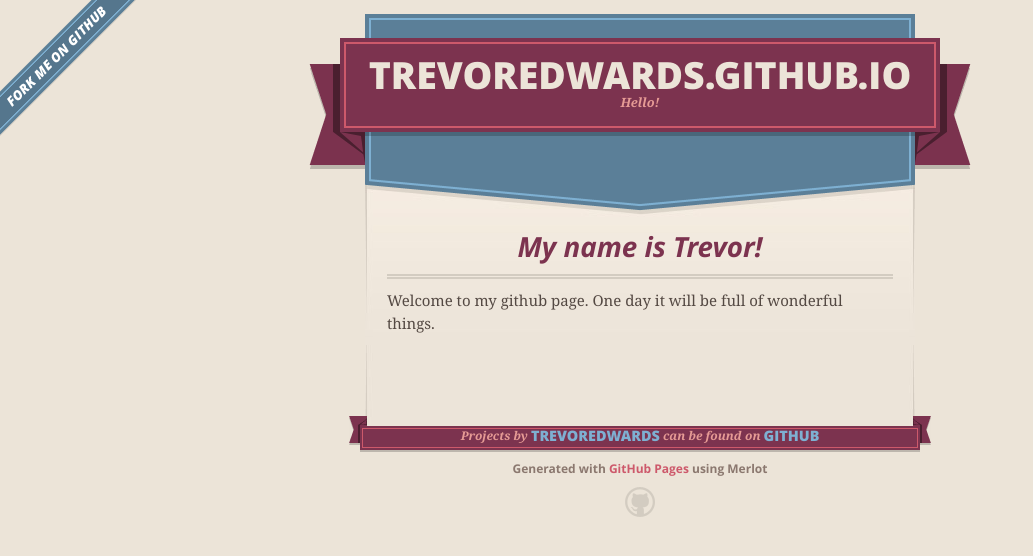
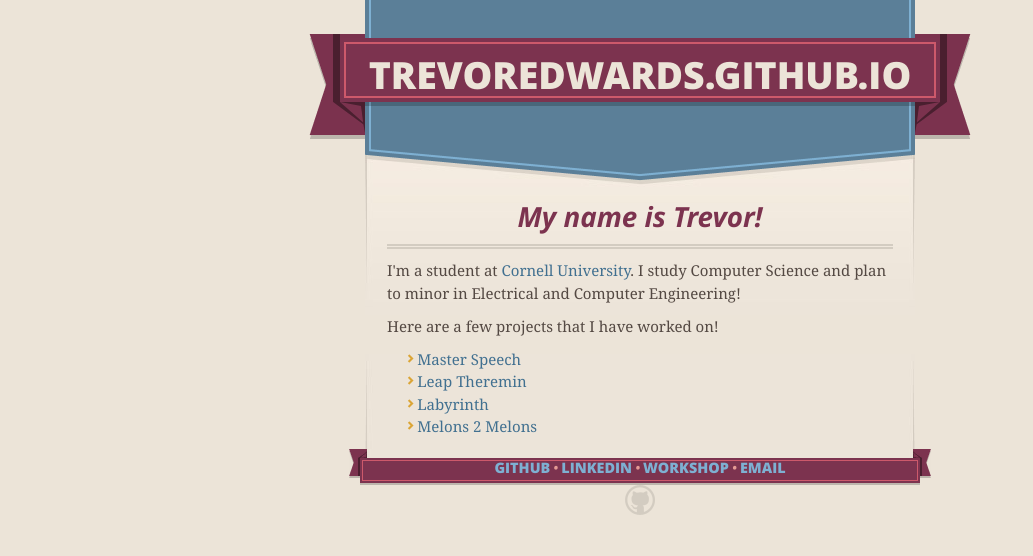
Before and after one commit to TrevorEdwards/TrevorEdwards.github.io, a plain HTML site: page index.html in a window 1280 px wide. Shown: the whole page, without its empty margins (0-1033 px from the left). Drawn offline with nearby package versions, Linux system fonts and the light colour scheme.

Commit message:
Made website more interesting

```diff
--- a/index.html
+++ b/index.html
@@ -21,14 +21,13 @@
   </head>
 
   <body>
-    <a id="forkme_banner" href="https://github.com/TrevorEdwards">View on GitHub</a>
+    <!-- <a id="forkme_banner" href="https://github.com/TrevorEdwards">View on GitHub</a> -->
     <div class="shell">
 
       <header>
         <span class="ribbon-outer">
           <span class="ribbon-inner">
             <h1>trevoredwards.GitHub.io</h1>
-            <h2>Hello!</h2>
           </span>
           <span class="left-tail"></span>
           <span class="right-tail"></span>
@@ -48,18 +47,24 @@
         <h3>
 <a id="my-name-is-trevor" class="anchor" href="#my-name-is-trevor" aria-hidden="true"><span class="octicon octicon-link"></span></a>My name is Trevor!</h3>
 
-<p>Welcome to my github page.  One day it will be full of wonderful things.</p>
+<p>I'm a student at <a href="https://www.cornell.edu/">Cornell University</a>.  I study Computer Science and plan to minor in Electrical and Computer Engineering!</p>
+<p>Here are a few projects that I have worked on!</p>
+	<ul>
+	<li><a href="http://challengepost.com/software/master-speech">Master Speech</a></li>
+	<li><a href="http://challengepost.com/software/leap-theremin">Leap Theremin</a></li>
+	<li><a href="https://steamcommunity.com/sharedfiles/filedetails/?id=233263749">Labyrinth</a></li>
+	<li><a href="https://steamcommunity.com/sharedfiles/filedetails/?id=173087050">Melons 2 Melons</a></li>
+	</ul>
       </section>
 
       <footer>
         <span class="ribbon-outer">
           <span class="ribbon-inner">
-            <p>Projects by <a href="https://github.com/TrevorEdwards">TrevorEdwards</a> can be found on <a href="https://github.com/TrevorEdwards">GitHub</a></p>
+            <p><a href="https://github.com/TrevorEdwards">GitHub</a>  &#8226  <a href="https://www.linkedin.com/pub/trevor-edwards/99/6a3/517">LinkedIn</a> &#8226  <a href="http://steamcommunity.com/id/tb002/myworkshopfiles/">Workshop</a> &#8226 <a href="mailto:tre23@cornell.edu">Email</a></p>
           </span>
           <span class="left-tail"></span>
           <span class="right-tail"></span>
         </span>
-        <p>Generated with <a href="https://pages.github.com">GitHub Pages</a> using Merlot</p>
         <span class="octocat"></span>
       </footer>
 
```
